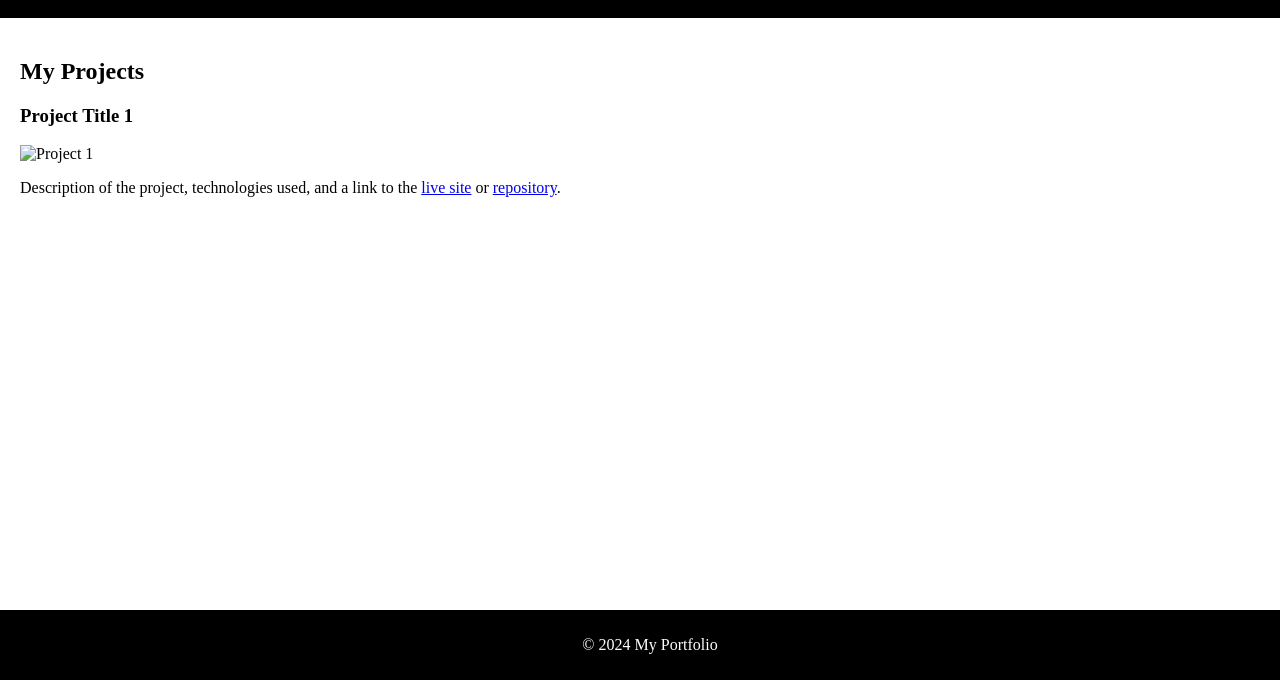
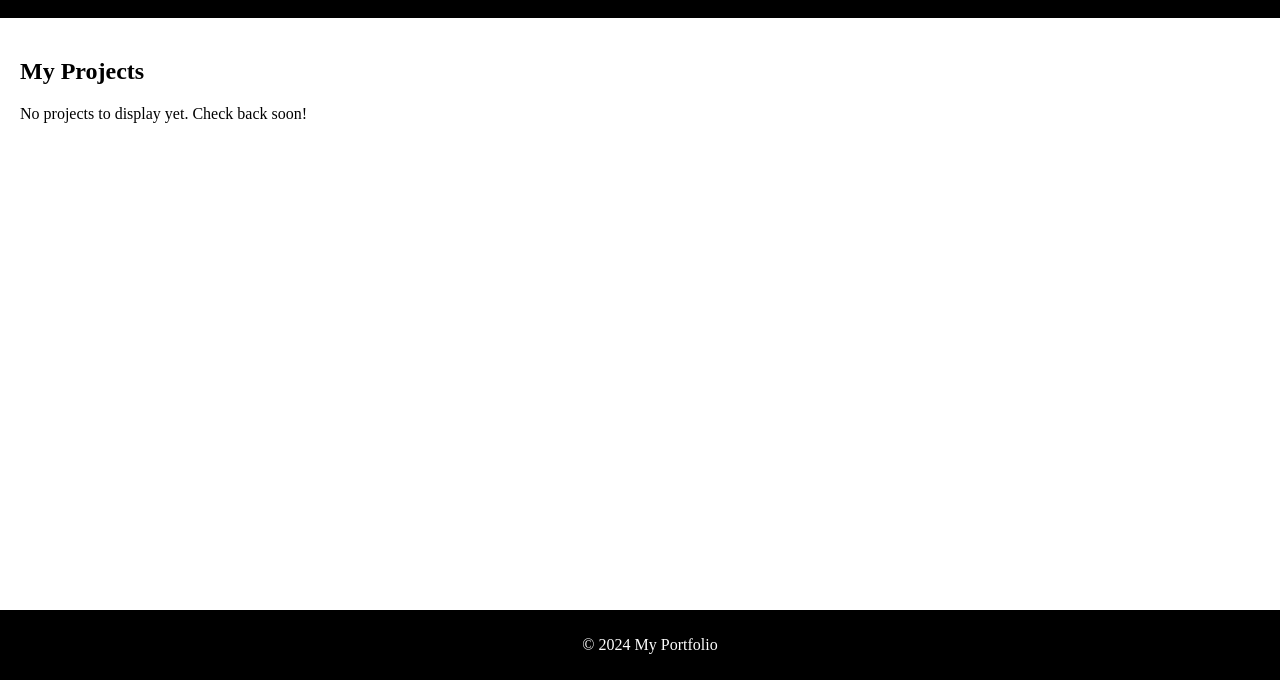
Before and after one commit to SamDSky/SamDSky.github.io, a plain HTML site: page portfolio.html in a window 1280 px wide. Shown: the part 120-800 px from the top of the page. Drawn offline with Linux system fonts and the light colour scheme.

Commit message:
Update portfolio.html

```diff
--- a/portfolio.html
+++ b/portfolio.html
@@ -20,12 +20,7 @@
     </header>
     <main>
         <h2>My Projects</h2>
-        <section>
-            <h3>Project Title 1</h3>
-            <img src="project1.jpg" alt="Project 1">
-            <p>Description of the project, technologies used, and a link to the <a href="http://example.com">live site</a> or <a href="https://github.com/example">repository</a>.</p>
-        </section>
-        <!-- Repeat this section for more projects -->
+        <p>No projects to display yet. Check back soon!</p>
     </main>
     <footer>
         <p>&copy; 2024 My Portfolio</p>
```
